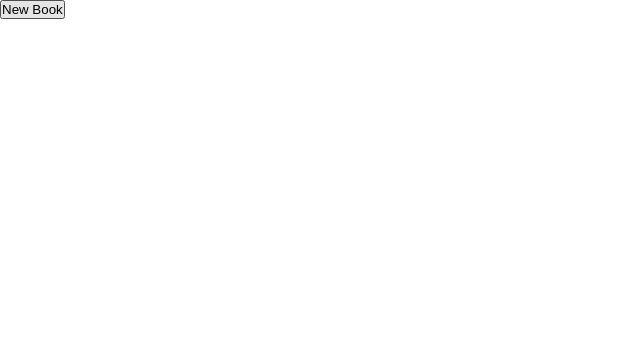
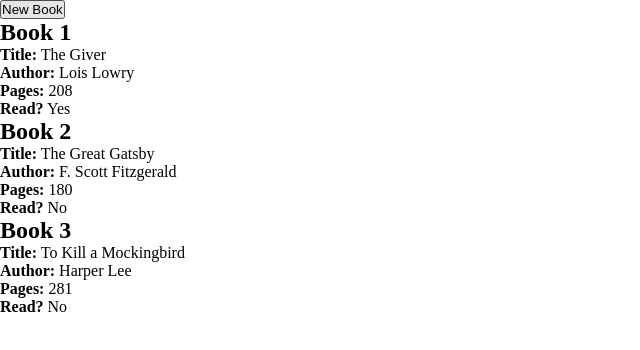
Before and after one commit to astn7278/odin-library, a plain HTML site: page index.html in a window 1280 px wide. Shown: the whole page, without its empty margins (0-640 px from the left). Drawn offline with Linux system fonts and the light colour scheme.

Commit message:
Display array contents, correct read status format

```diff
--- a/index.html
+++ b/index.html
@@ -7,10 +7,11 @@
     </head>
     <body>
         <button id="openModalBtn">New Book</button>
+        <div id="booksContainer"></div>
         <div id="newBookModal">
             <div class="bookModalContent">
                 <form id="newBookForm">
-                    <h2>Add A Book</h2>
+                    <h2>Add Your Book</h2>
                     <label for="authorName"></label>
                     <input type="text" id="authorName" name="authorName" placeholder="Author Name">
 
--- a/script.js
+++ b/script.js
@@ -1,4 +1,47 @@
-const myLibrary = [];
+const myLibrary = [
+    {
+        title: "The Giver",
+        author: "Lois Lowry",
+        pages: 208,
+        status: "Yes"
+    },
+    {
+        title: "The Great Gatsby",
+        author: "F. Scott Fitzgerald",
+        pages: 180,
+        status: "No"
+    },
+    {
+        title: "To Kill a Mockingbird",
+        author: "Harper Lee",
+        pages: 281,
+        status: "No"
+    }
+];
+
+// Function to display each object in the array on the webpage
+function displayBooks() {
+    const booksContainer = document.getElementById("booksContainer");
+
+    myLibrary.forEach(function(book, index) {
+        const bookDiv = document.createElement("div");
+        bookDiv.classList.add("book");
+
+        bookDiv.innerHTML = `
+            <h2>Book ${index + 1}</h2>
+            <p><strong>Title:</strong> ${book.title}</p>
+            <p><strong>Author:</strong> ${book.author}</p>
+            <p><strong>Pages:</strong> ${book.pages}</p>
+            <p><strong>Read?</strong> ${book.status}</p>
+        `;
+
+        booksContainer.appendChild(bookDiv);
+    });
+}
+
+// Call the function to display books when the page loads
+document.addEventListener("DOMContentLoaded", displayBooks);
+
 
 //listen for form submit, assigns user inputs to variables, creates object using Book constructor
 document
@@ -9,11 +52,17 @@ document
         let title = document.getElementById("bookTitle").value;
         let pages = document.getElementById("pageCount").value;
         let status = document.getElementById("status").checked;
+        if (status) {
+            status = "Yes"
+        } else {
+            status = "No"
+        }
 
-        let userBook = new Book(author, title, pages, status);
+        new Book(author, title, pages, status);
 
-        console.log(userBook);
+        console.log(myLibrary);
         this.reset();
+        displayBooks();
     });
 
 //Object constructor takes variables, creates object, then pushes to array
```
